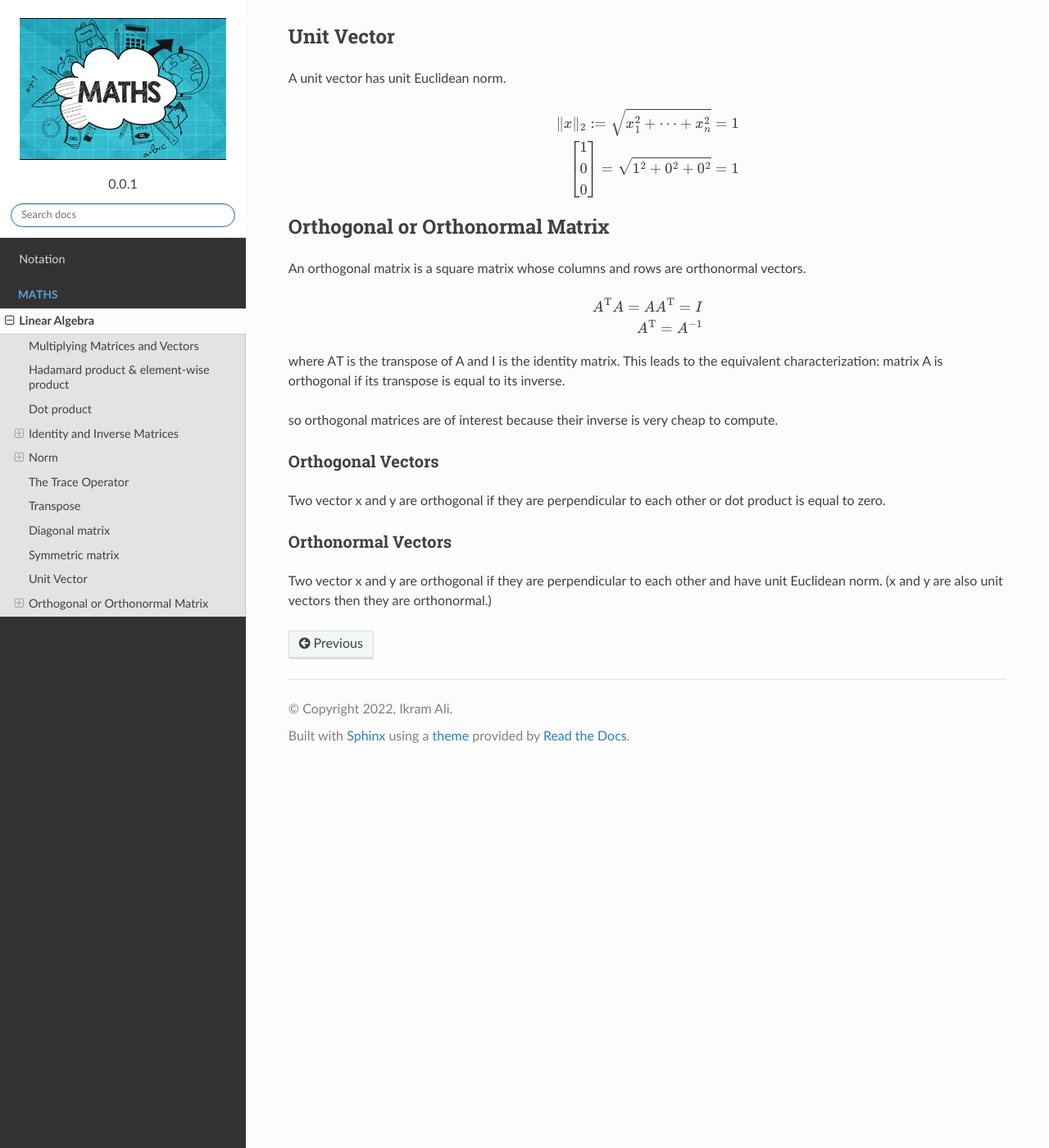
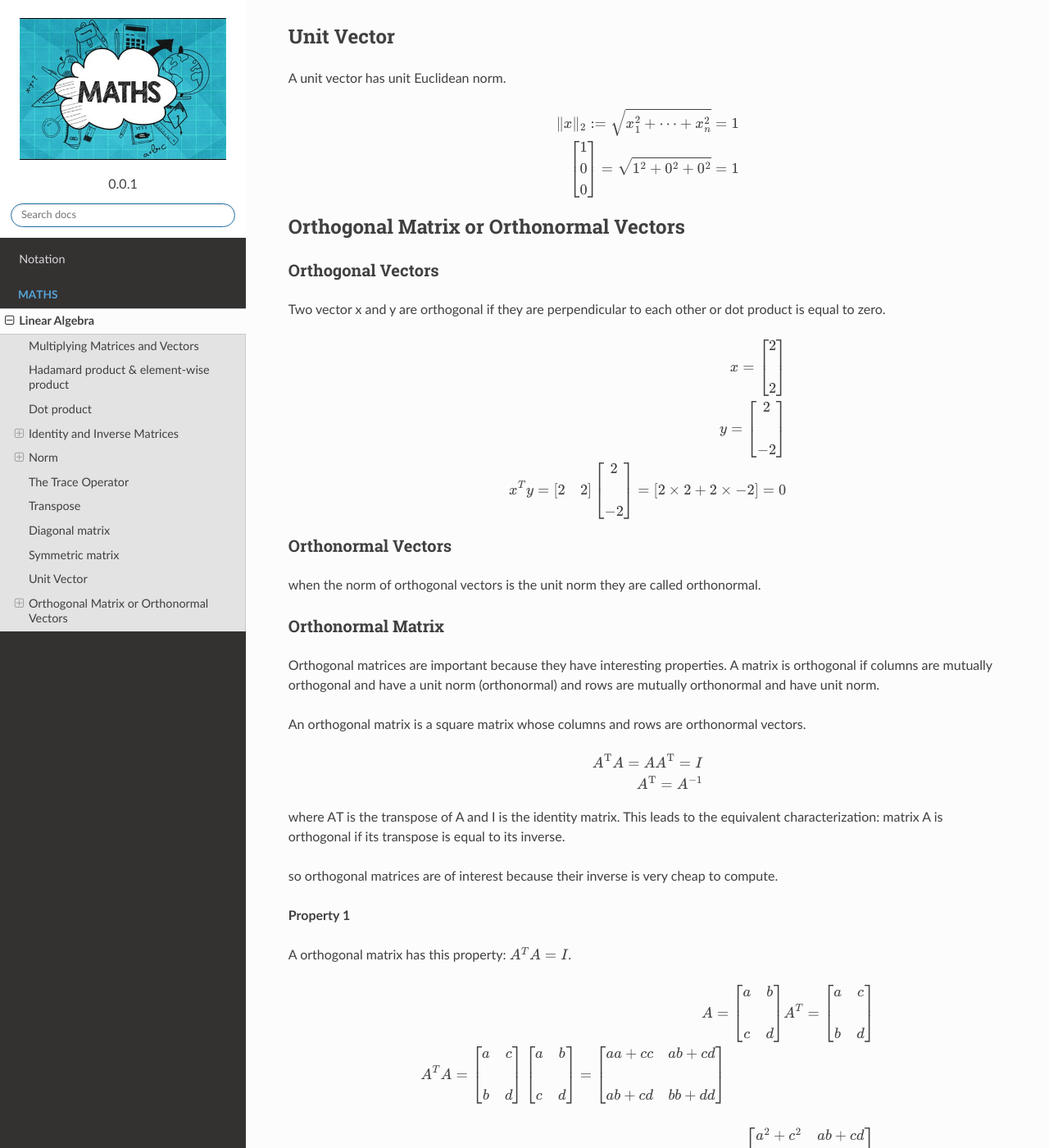
Before and after one commit to akkefa/ml-notes, a Sphinx documentation site: the page built from docs/linear_algebra.rst, in a window 1280 px wide and 1400 px high, scrolled down 5004 px. Shown: the whole window at 82% size. Built offline with Sphinx 7.4.7 and the Read the Docs theme 2.0.0, drawn with Linux system fonts in a browser that asks for light colours; some of the changed text lies outside the part shown.

Commit message:
new examples added.

```diff
--- a/docs/linear_algebra.rst
+++ b/docs/linear_algebra.rst
@@ -323,8 +323,47 @@ A unit vector has unit Euclidean norm.
     0
     \end{bmatrix} = \sqrt{1^2 + 0^2 + 0^2} = 1
 
-Orthogonal or Orthonormal Matrix
----------------------------------
+Orthogonal Matrix or Orthonormal Vectors
+-----------------------------------------
+
+Orthogonal Vectors
+^^^^^^^^^^^^^^^^^^^^
+Two vector x and y are orthogonal if they are perpendicular to each other or dot product is equal to zero.
+
+.. math::
+
+    x=\begin{bmatrix}
+        2\\\\
+        2
+    \end{bmatrix}
+
+    y=\begin{bmatrix}
+        2\\\\
+        -2
+    \end{bmatrix}
+
+    x^Ty=
+    \begin{bmatrix}
+        2 & 2
+    \end{bmatrix}
+    \begin{bmatrix}
+        2\\\\
+        -2
+    \end{bmatrix}=
+    \begin{bmatrix}
+        2\times2 + 2\times-2
+    \end{bmatrix}=0
+
+
+Orthonormal Vectors
+^^^^^^^^^^^^^^^^^^^^
+when the norm of orthogonal vectors is the unit norm they are called orthonormal.
+
+Orthonormal Matrix
+^^^^^^^^^^^^^^^^^^^^
+Orthogonal matrices are important because they have interesting properties. A matrix is orthogonal if columns are
+mutually orthogonal and have a unit norm (orthonormal) and rows are mutually orthonormal and have unit norm.
+
 An orthogonal matrix is a square matrix whose columns and rows are orthonormal vectors.
 
 .. math::
@@ -338,12 +377,72 @@ matrix A is orthogonal if its transpose is equal to its inverse.
 
 so orthogonal matrices are of interest because their inverse is very cheap to compute.
 
+**Property 1**
 
-Orthogonal Vectors
-^^^^^^^^^^^^^^^^^^^^
-Two vector x and y are orthogonal if they are perpendicular to each other or dot product is equal to zero.
+A orthogonal matrix has this property: :math:`A^T A = I`.
 
-Orthonormal Vectors
-^^^^^^^^^^^^^^^^^^^^
-Two vector x and y are orthogonal if they are perpendicular to each other and have unit Euclidean norm.
-(x and y are also unit vectors then they are orthonormal.)
+.. math::
+
+    A=\begin{bmatrix}
+    a & b\\\\
+    c & d
+    \end{bmatrix}
+     &
+    A^T=\begin{bmatrix}
+    a & c\\\\
+    b & d
+    \end{bmatrix}
+
+    A^TA=\begin{bmatrix}
+        a & c\\\\
+        b & d
+    \end{bmatrix}
+    \begin{bmatrix}
+        a & b\\\\
+        c & d
+    \end{bmatrix}
+    =
+    \begin{bmatrix}
+        aa + cc & ab + cd\\\\
+        ab + cd & bb + dd
+    \end{bmatrix}\\\\
+    &=
+    \begin{bmatrix}
+        a^2 + c^2 & ab + cd\\\\
+        ab + cd & b^2 + d^2
+    \end{bmatrix}
+
+
+    A^TA=\begin{bmatrix}
+        1 & ab + cd\\\\
+        ab + cd & 1
+    \end{bmatrix}
+
+
+    \begin{bmatrix}
+        a & c
+    \end{bmatrix}
+    \begin{bmatrix}
+        b\\\\
+        d
+    \end{bmatrix}
+    =
+    ab+cd
+
+    \begin{bmatrix}
+        a & c
+    \end{bmatrix}
+    \begin{bmatrix}
+        b\\\\
+        d
+    \end{bmatrix}=0
+
+    A^TA=\begin{bmatrix}
+        1 & 0\\\\
+        0 & 1
+    \end{bmatrix}
+
+
+that the norm of the vector :math:`\begin{bmatrix} a & c \end{bmatrix}` is equal to :math:`a^2+c^2` (squared L^2).
+In addtion, we saw that the rows of A have a unit norm because A is orthogonal. This means that :math:`a^2+c^2=1` and
+:math:`b^2+d^2=1`.
```
Also changed, not shown: 1 other file.
